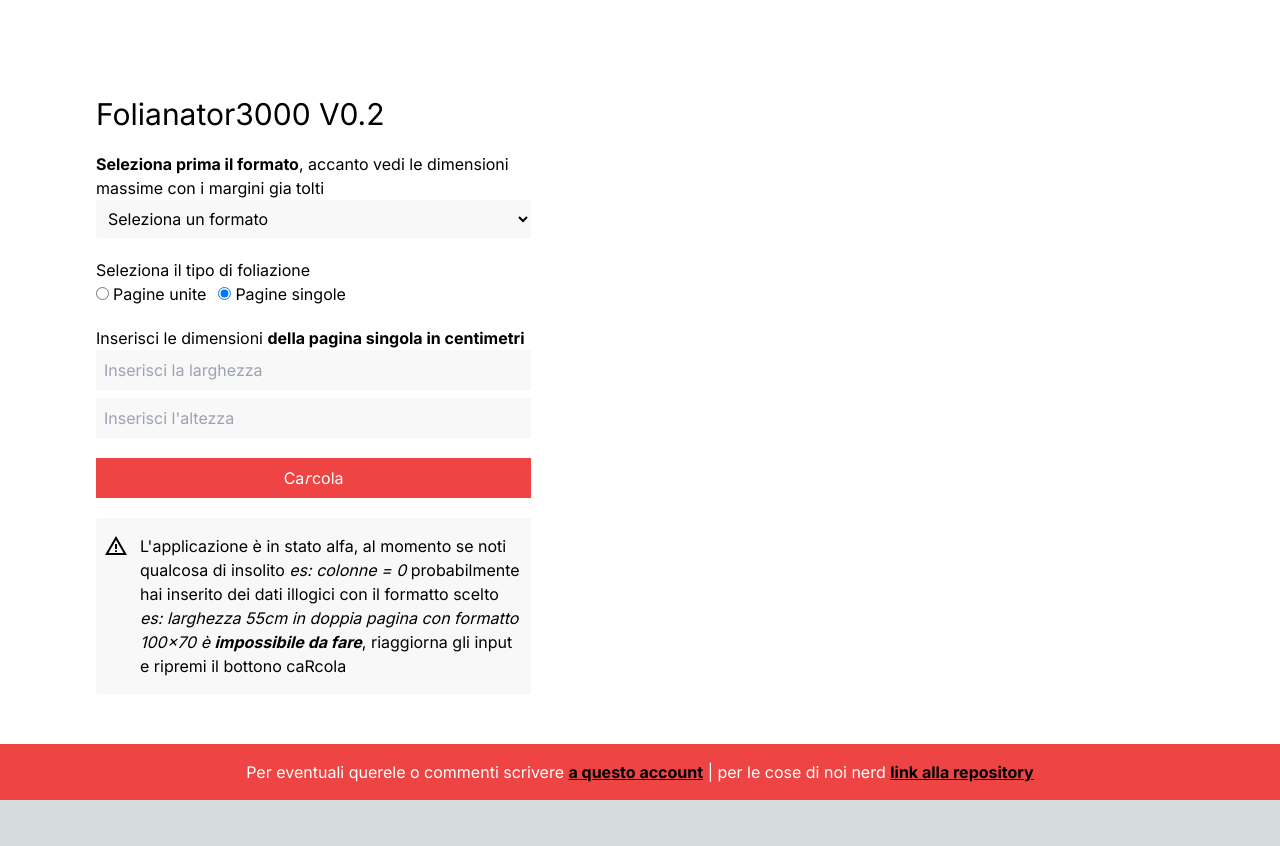
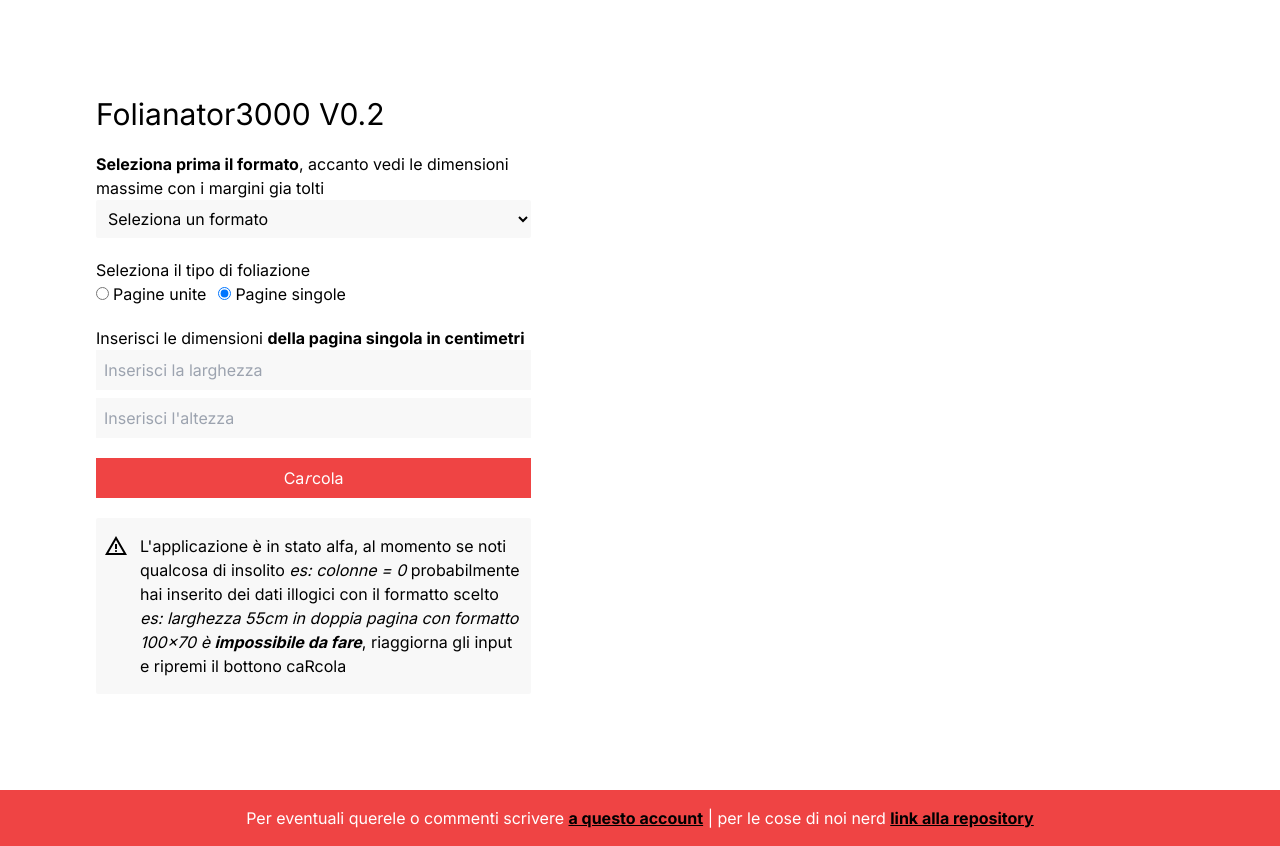
Before and after one commit to Pippoide/Foliazione-Automatica, a Next.js app: page / in a window 1280 px wide. Before the commit the page ends 800 px from the top, so only its background shows below. Built offline with nearby package versions, Linux system fonts and the light colour scheme.

Commit message:
footer dinamic

```diff
--- a/src/app/page.js
+++ b/src/app/page.js
@@ -115,9 +115,9 @@ export default function Home() {
   }
 
   return (
-    <div className="relative">
+    <div className="flex flex-col min-h-screen justify-between bg-white">
 
-      <div className="w-screen min-h-screen h-full p-12 md:p-24 flex flex-col justify-start items-start bg-white">
+      <div className="w-screen h-full p-12 md:p-24 flex flex-col justify-start items-start ">
         <main className="flex flex-col md:w-2/5">
           <h1 className="text-3xl mb-5 text-black">Folianator3000 V0.2</h1>
           <div className=" flex flex-col w-full space-y-5">
@@ -215,7 +215,7 @@ export default function Home() {
         </main >
 
       </div>
-      <footer className=" absolute bottom-0 w-full flex justify-center items-center bg-red-500 p-4">
+      <footer className="w-full flex justify-center items-center bg-red-500 p-4">
         <p className="text-white">Per eventuali querele o commenti scrivere <a className="text-black underline" href="https://www.instagram.com/pii.studios/"><b>a questo account</b></a> | per le cose di noi nerd  <a className="text-black underline" href="https://github.com/Pippoide/Foliazione-Automatica"><b>link alla repository</b> </a> </p>
       </footer>
     </div>
```
